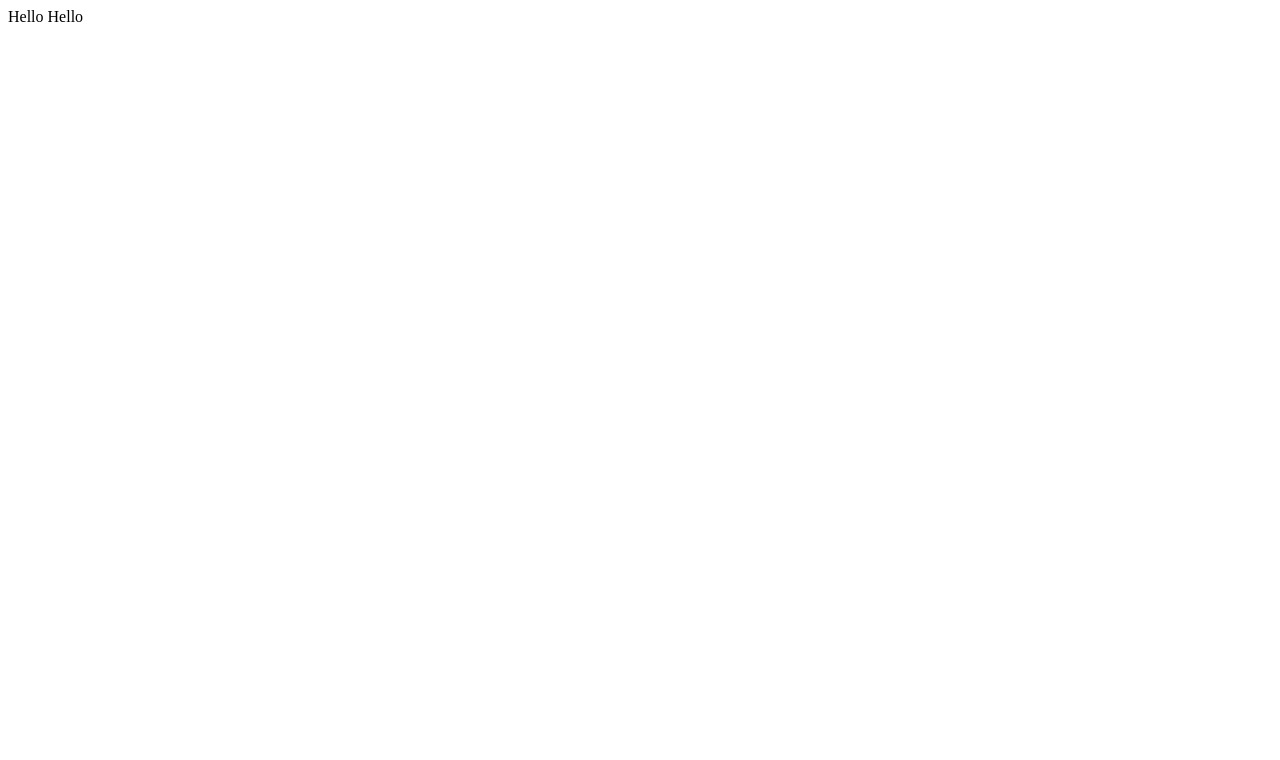
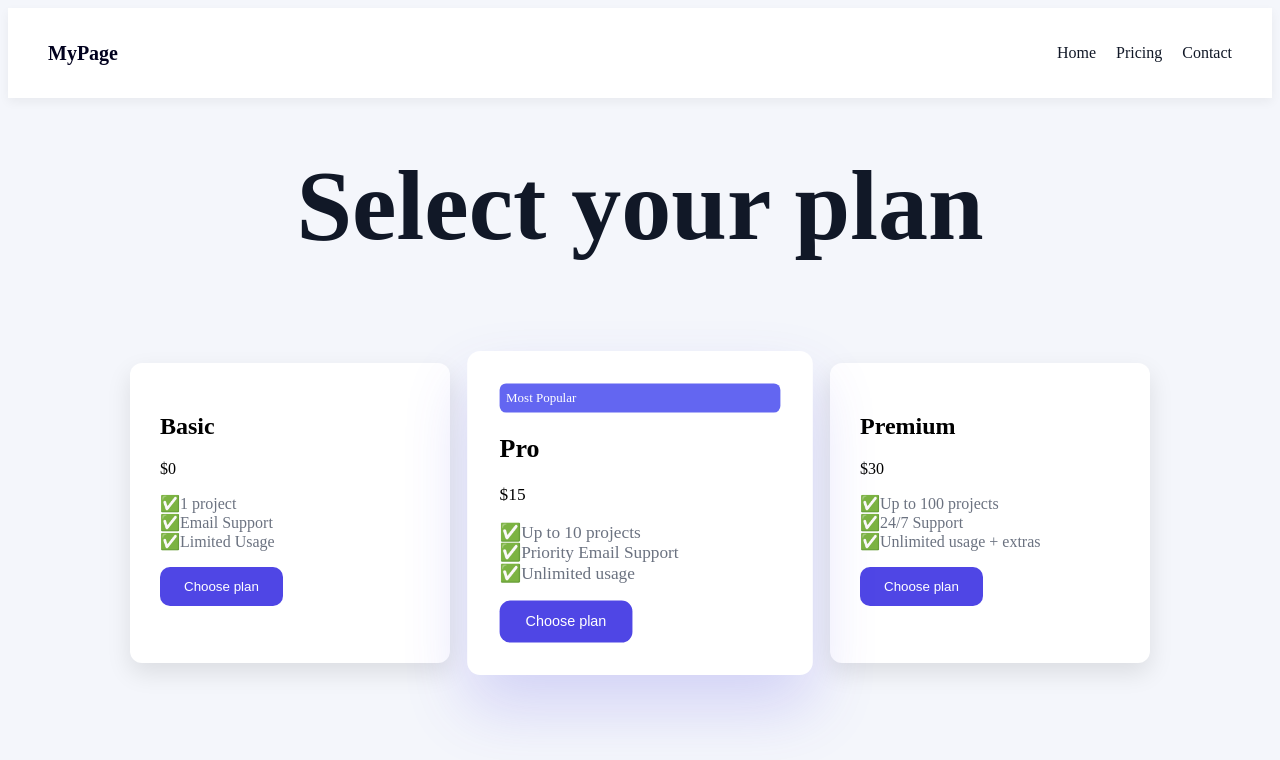
Before and after one commit to Aditya-S-07/Pricing-Page, a plain HTML site: page index.html in a window 1280 px wide. Drawn offline with Linux system fonts and the light colour scheme.

Commit message:
Add pricing page

```diff
--- a/index.html
+++ b/index.html
@@ -1,10 +1,61 @@
 <!DOCTYPE html>
-<html>
-<head><title>Pricing Page</title></head>
-<body>Hello</body>
-</html>
-<!DOCTYPE html>
-<html>
-<head><title>Pricing Page</title></head>
-<body>Hello</body>
-</html>
+<html lang="en">
+<head>
+    <meta charset="UTF-8">
+    <meta name="viewport" content="width=device-width, initial-scale=1.0">
+    <title>Document</title>
+    <link rel="stylesheet" href="pricing.css">
+</head>
+<body>
+  <nav class="navbar">
+    <div class="logo">MyPage</div>
+    <ul class="nav-links">
+      <li><a href="#">Home</a></li>
+      <li><a href="#">Pricing</a></li>
+      <li><a href="#">Contact</a></li>
+    </ul>
+  </nav>
+
+
+  <section class="pricing">
+    <h1>Select your plan</h1>
+
+    <div class="cards">
+
+      <div class="card">
+        <h2>Basic</h2>
+        <p class="price">$0</p>
+        <ul>
+          <li>1 project</li>
+          <li>Email Support</li>
+          <li>Limited Usage</li>
+        </ul>
+        <button>Choose plan</button>
+      </div>
+
+      <div class="card popular">
+        <h2>Pro</h2>
+        <p class="price">$15</p>
+        <ul>
+          <li>Up to 10 projects</li>
+          <li>Priority Email Support</li>
+          <li>Unlimited usage</li>
+        </ul>
+        <button>Choose plan</button>
+      </div>
+
+      <div class="card premium">
+        <h2>Premium</h2>
+        <p class="price">$30</p>
+        <ul>
+          <li>Up to 100 projects</li>
+          <li>24/7 Support</li>
+          <li>Unlimited usage + extras</li>
+        </ul>
+        <button>Choose plan</button>
+      </div>
+
+    </div>
+  </section>
+
+</body>
--- /dev/null
+++ b/pricing.css
@@ -0,0 +1,121 @@
+.cards {
+    display: flex;
+    gap: 30px;
+    justify-content: center;
+    flex-wrap: wrap;
+
+}
+.card {
+  background: white;
+  width: 260px;
+  padding: 30px;
+  border-radius: 12px;
+  box-shadow: 0 10px 25px rgba(0,0,0,0.1);
+  color: purple;
+}
+button {
+  padding: 10px 20px;
+  cursor: pointer;
+  color:white;
+  background: #6b7280;
+}
+h1 {
+    text-align: center;
+    margin-bottom:100px;
+    margin-top: 50px;
+     color: #111827;
+    font-size: 100px;
+}
+body {
+    background: #f4f6fb;
+}
+.card ul li {
+  color: #6b7280;
+}
+.popular::before {
+  content: "Most Popular";
+  display: block;
+  background: #6366f1;
+  color: white;
+  padding: 6px;
+  border-radius: 6px;
+  font-size: 12px;
+  margin-bottom: 10px;
+}
+.card {
+  transition: transform 0.3s ease, box-shadow 0.3s ease;
+  color: black;
+}
+
+.card:hover {
+  transform: translateY(-10px);
+  box-shadow: 0 30px 60px rgba(0, 0, 0, 0.14);
+}
+@media (max-width: 768px) {
+  .cards {
+    flex-direction: column;
+    align-items: center;
+  }
+
+  .card {
+    width: 90%;
+    max-width: 320px;
+  }
+
+  .pricing h1 {
+    font-size: 28px;
+  }
+}
+.navbar {
+  display: flex;
+  justify-content: space-between;
+  align-items: center;
+  padding: 20px 40px;
+  background: white;
+  box-shadow: 0 4px 10px rgba(0,0,0,0.05);
+}
+
+.logo {
+  font-size: 20px;
+  font-weight: bold;
+  color: #01011e;
+}
+
+.nav-links {
+  list-style: none;
+  display: flex;
+  gap: 20px;
+}
+
+.nav-links a {
+  text-decoration: none;
+  color: #111827;
+  font-weight: 500;
+}
+
+.nav-links a:hover {
+  color: #6366f1;
+}
+button {
+  background: #4f46e5;
+  color: white;
+  border: none;
+  padding: 12px 24px;
+  border-radius: 10px;
+  font-weight: 500;
+}
+
+button:hover {
+  background: #4338ca;
+}
+.popular {
+  transform: scale(1.08);
+  box-shadow: 0 30px 60px rgba(79,70,229,0.2);
+}
+.card ul {
+    list-style: none;
+    padding-left: 0;
+}
+.card ul li::before {
+    content:"✅";
+}
```
